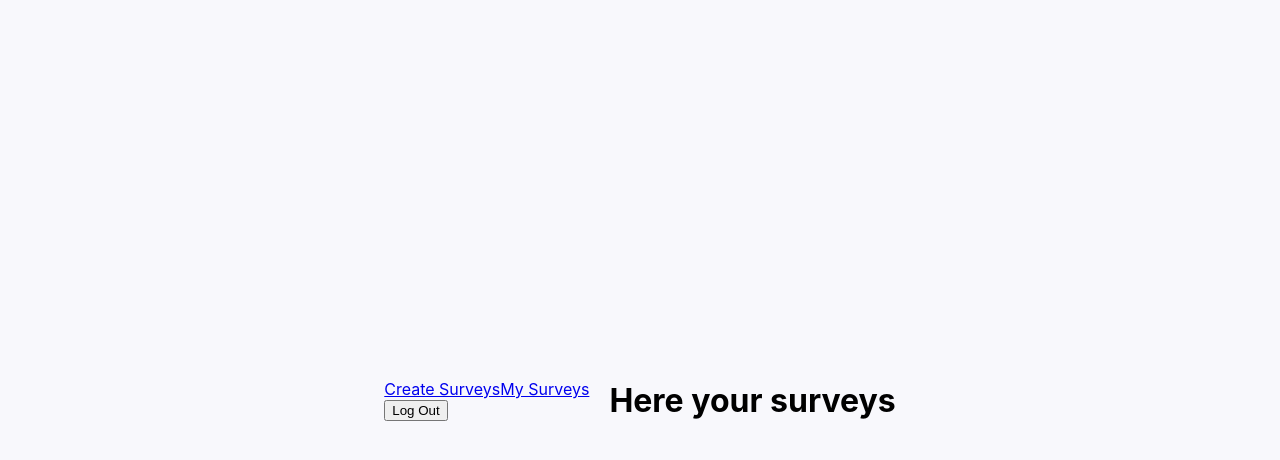
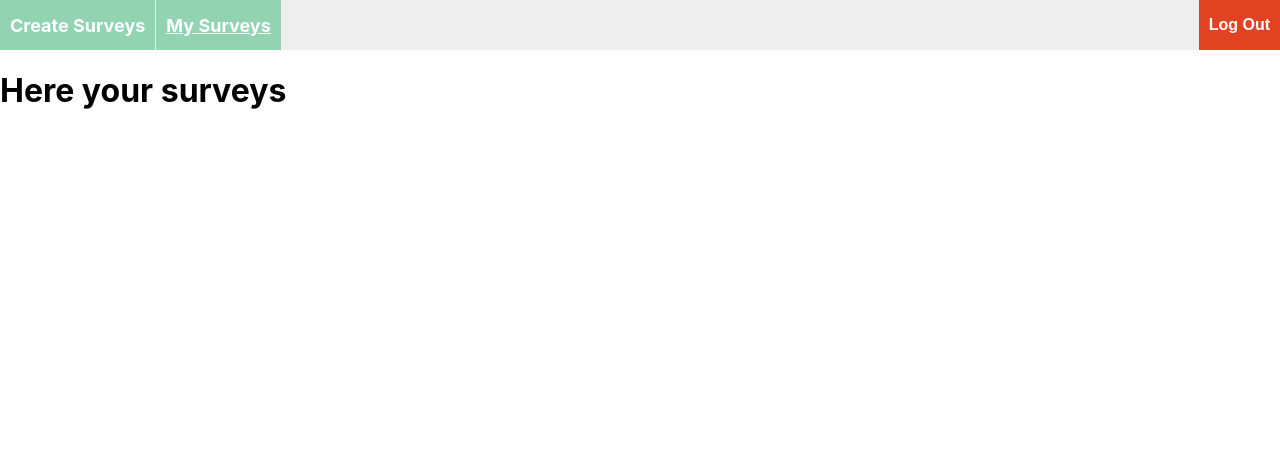
Before and after one commit to ahmadothman98/surveys_react_laravel, a React (Create React App) app in the folder react_frontend/: page /my_surveys in a window 1280 px wide. Shown: the top 460 px of the page. Built offline with nearby package versions, Linux system fonts and the light colour scheme.

Commit message:
fix:used navigate instead of navlink for button,add:styling navbar

```diff
--- a/react_frontend/src/App.js
+++ b/react_frontend/src/App.js
@@ -2,10 +2,9 @@ import React  from 'react';
 import './style.css';
 import { useState } from 'react';
 import { BrowserRouter as Router, Routes, Route} from 'react-router-dom';
-import Login_form from './login.js';
-import Surveys from './survey.js';
-import Create from './create';
-import MySurveys from './my_surveys';
+import Login_form from './pages/login.js';
+import Create from './pages/create';
+import MySurveys from './pages/my_surveys';
 import Navbar from './Components/navbar';
 
 // var page_value = 0;
@@ -16,10 +15,9 @@ function App() {
   return (
     <div className='app'>
       <Router>
-      <Navbar />
+      <Navbar/>
         <Routes>
-            <Route exact path = "/login" element={<Login_form />} />
-            <Route exact path='/surveys' element={<Surveys />} />
+            <Route  exact path = "/login" element={<Login_form />} />
             <Route exact path = "/create" element={<Create />} />
             <Route exact path='/my_surveys' element={<MySurveys />} />
         </Routes>
--- a/react_frontend/src/Components/navbar.js
+++ b/react_frontend/src/Components/navbar.js
@@ -1,24 +1,24 @@
 import React  from 'react';
-import {NavLink, useLocation} from 'react-router-dom';
-import { Location } from 'react-router-dom';
+import { NavLink, useLocation,useNavigate} from 'react-router-dom';
 const Navbar = () =>{
     const location = useLocation();
     console.log(location);
-
+    const navigate = useNavigate();
     function clicked(){
-        localStorage.removeItem("token")
+        localStorage.removeItem("token");
+        navigate("/login")
     }
     if(location.pathname !== "/login"){
         return(
             <div className="navbar">
-                 <div>
-                 <NavLink to="/create">Create Surveys</NavLink>
-                 <NavLink to="/my_surveys">My Surveys</NavLink>
+                 <div className="tabbar">
+                 <NavLink  to="/create">Create Surveys</NavLink>
+                 <NavLink  to="/my_surveys">My Surveys</NavLink>
+                 </div>
+                 <div className='logout-div'>
+                     <button className='logout' onClick={clicked}>Log Out</button>
                  </div>
 
-                 <NavLink to="/login">
-                     <button onClick={clicked}>Log Out</button>
-                 </NavLink>
             </div>
          )
     }
--- a/react_frontend/src/create.js
+++ /dev/null
@@ -1,13 +0,0 @@
-import React from 'react'
-const Create = () =>{
-    return(
-        <div>
-            <h1>Create new surveys!</h1>
-        </div>
-    )
-}
-
-
-
-
-export default Create;
--- /dev/null
+++ b/react_frontend/src/pages/create.js
@@ -0,0 +1,25 @@
+import React,{useState} from 'react';
+
+
+const Create = () =>{
+    const [title, setTitle] = useState("");
+    return(
+        <div>
+            <h1>Create new surveys!</h1>
+            <form>
+                <p>Survey Title</p>
+                <input type="text"
+                value ={title}
+                onChange = {(e)=>{
+                    setTitle(e.target.value);
+                }}
+                />
+            </form>
+        </div>
+    )
+}
+
+
+
+
+export default Create;
--- a/react_frontend/src/login.js
+++ b/react_frontend/src/pages/login.js
@@ -27,7 +27,7 @@ const Login_form = (props)=>{
   }
 
   return(
-      <div>
+      <div className='login-page'>
       <h2>Welcome to SurveyMaker</h2>
       <form className='login-form' onSubmit={login}>
           <div className="input-div">
--- a/react_frontend/src/my_surveys.js
+++ b/react_frontend/src/pages/my_surveys.js
@@ -1,5 +1,5 @@
 import React from 'react'
-import Navbar from './Components/navbar';
+import Navbar from '../Components/navbar';
 const MySurveys = () =>{
     return(
         <div>
--- a/react_frontend/src/style.css
+++ b/react_frontend/src/style.css
@@ -1,5 +1,6 @@
-.app {
+.login-page {
     display: flex;
+    flex-direction: column;
     align-items: center;
     justify-content: center;
     gap: 20px;
@@ -40,3 +41,45 @@
     flex-direction: column;
     margin-bottom: 10px;
 }
+.navbar{
+    display: flex;
+    justify-content: space-between;
+    align-items: center;
+    background-color: #eee ;
+    height: 50px;
+}
+
+.tabbar a{
+    height: 100%;
+    text-decoration: none;
+    background-color: #92d3b2;
+    margin-right: 1px;
+    color: #fff;
+    font-size: 18px;
+    font-weight: bold;
+    display: flex;
+    align-items: center;
+    padding: 0 10px;
+}
+.tabbar {
+    height: 100%;
+    display: flex;
+}
+.logout{
+    padding: 0 10px;
+    height: 100%;
+    border-radius: 0;
+    border: none;
+    background-color: #e24322;
+    cursor: pointer;
+    color: white;
+    font-size: 16px;
+    font-weight: bold;
+
+}
+.logout-div{
+    height: 100%;
+}
+.active{
+    text-decoration: underline !important;
+}
--- a/react_frontend/src/survey.js
+++ /dev/null
@@ -1,10 +0,0 @@
-import React  from 'react';
-import Navbar from "./Components/navbar";
-const Surveys =() =>{
-
-
-    return(
-            <Navbar/>
-    )
-}
-export default Surveys;
```
